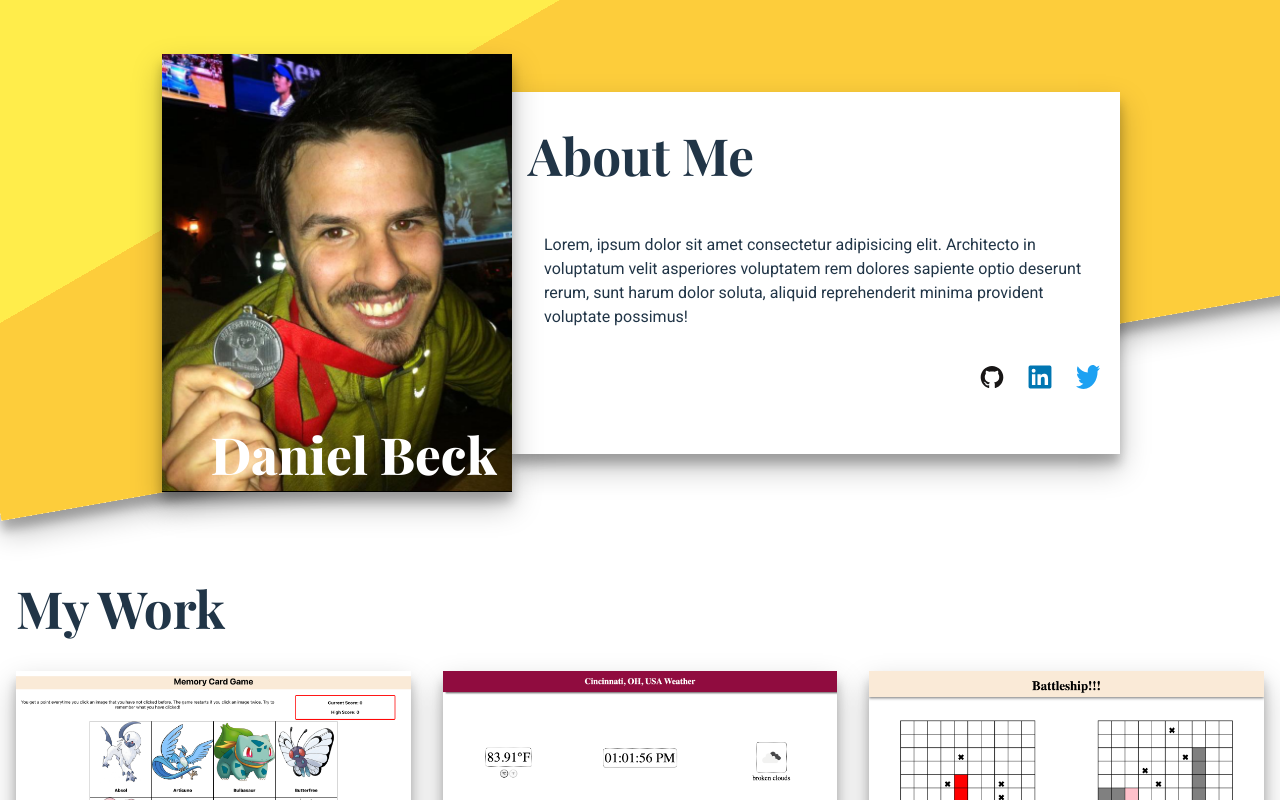
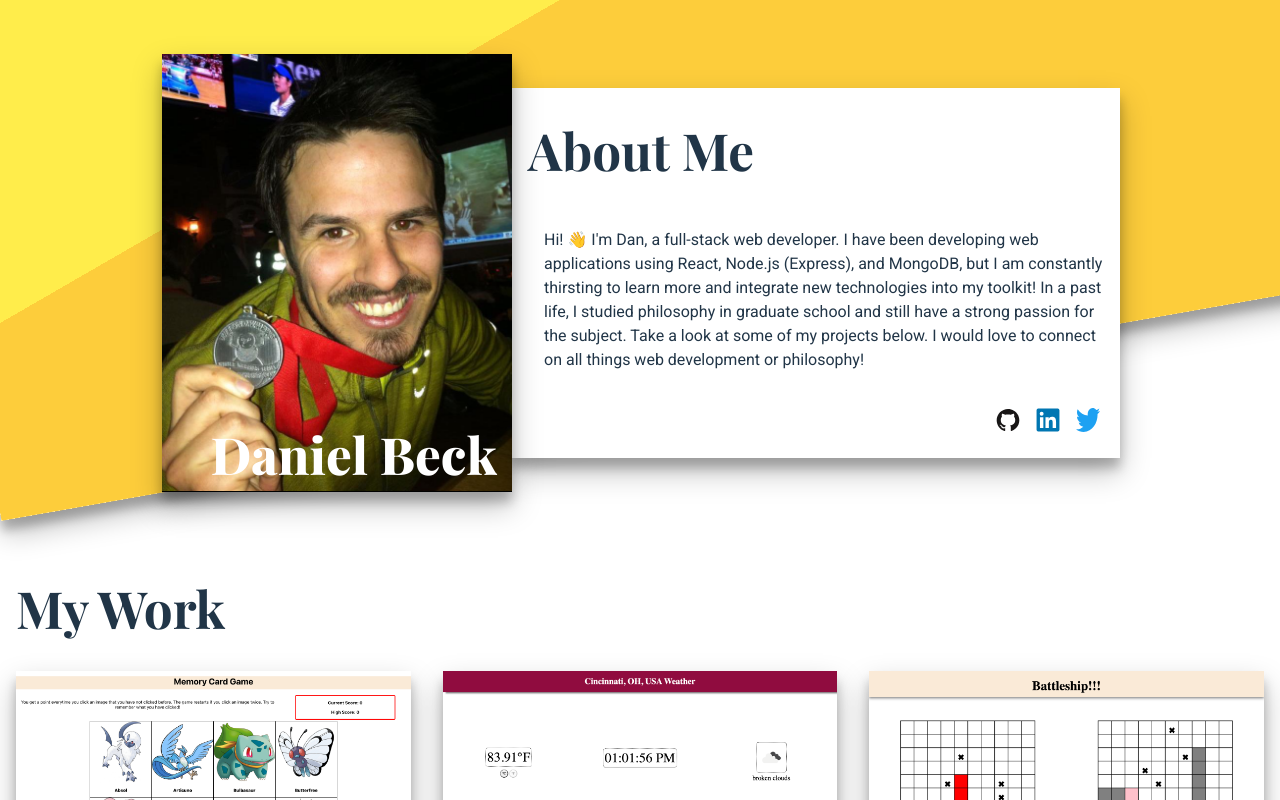
Before and after one commit to dp-beck/personal-portfolio, a React (Vite) app: page / in a window 1280 px wide. Shown: the top 800 px of the page. Built offline with nearby package versions, Linux system fonts and the light colour scheme; a web font is replaced by a local one.

Commit message:
Fix content and styling issues in About Me

```diff
--- a/src/AboutMe.css
+++ b/src/AboutMe.css
@@ -43,20 +43,21 @@
 .about-me-card {
     background-color: white;
     width: 75%;
-    height: 75%;
+  /*  height: 75%; */
     place-self: center start;
     box-shadow: 0 14px 28px rgba(0,0,0,0.25), 0 10px 10px rgba(0,0,0,0.22);
     padding-left: 1rem;
     padding-right: 1rem;
     display: flex;
     flex-direction: column;
+    min-height: 0;
 }
 
 .social-media-links {
     display: flex;
     flex-direction: row;
     justify-content: flex-end;
-    gap: 1rem;
+    gap: 0.5rem;
 }
 
 @media (max-width: 768px) {
--- a/src/AboutMe.jsx
+++ b/src/AboutMe.jsx
@@ -12,10 +12,11 @@ function AboutMe() {
             </div>
             <div className="about-me-card">
                 <h1>About Me</h1>
-                <p> Lorem, ipsum dolor sit amet consectetur adipisicing elit. Architecto in
-                    voluptatum velit asperiores voluptatem rem dolores sapiente optio deserunt
-                    rerum, sunt harum dolor soluta, aliquid reprehenderit minima provident
-                    voluptate possimus!
+                <p> Hi! 👋 I&apos;m Dan, a full-stack web developer. I have been developing web applications
+                    using React, Node.js &#40;Express&#41;, and MongoDB, but I am constantly thirsting to learn more
+                    and integrate new technologies into my toolkit! In a past life, I studied philosophy in graduate school
+                    and still have a strong passion for the subject. Take a look at some of my projects below. I would
+                    love to connect on all things web development or philosophy!
                 </p>
                 <ul className="social-media-links">
                     <li>
```
